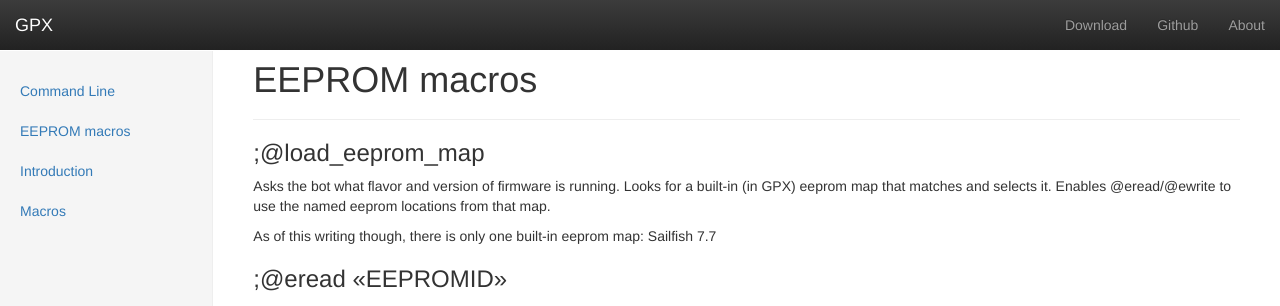
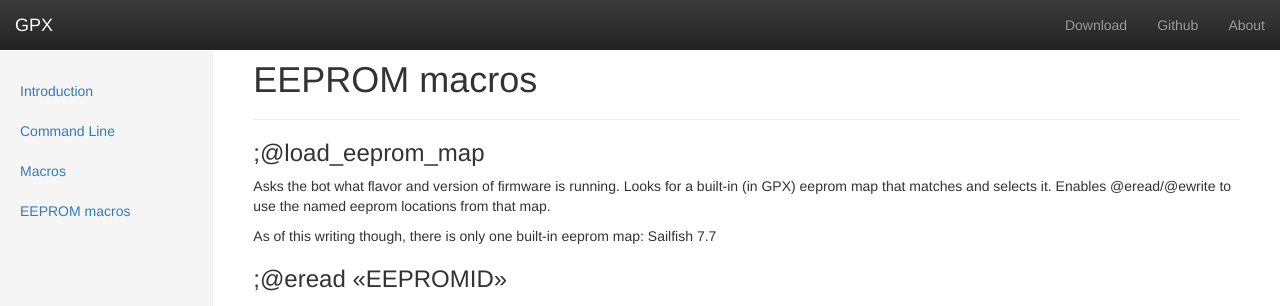
Before and after one commit to markwal/GpxUi, a Jekyll site: the page built from _docs/eeprommacros.md, in a window 1280 px wide. Shown: the top 306 px of the page. Built offline with Jekyll 4.4.1, drawn with Linux system fonts in a browser that asks for light colours; nearby versions of some CDN libraries.

Commit message:
Manual ordering of the TOC

```diff
--- a/_layouts/doc.html
+++ b/_layouts/doc.html
@@ -26,7 +26,8 @@ layout: default
   <div class="row">
     <div id="sidebar" class="col-sm-3 col-md-2 sidebar">
       <ul class="nav nav-sidebar">
-        {% for doc in site.docs %}
+        {% assign docs = site.docs | sort: 'order' %}
+        {% for doc in docs %}
         <li><a href="{{ doc.url | prepend: site.baseurl }}">{{ doc.title }}</a></li>
         {% endfor %}
       </ul>
```
Also changed, not shown: _docs/commandline.md (+1 -0 lines), _docs/eeprommacros.md (+1 -0 lines), _docs/intro.md (+1 -0 lines), _docs/macros.md (+1 -0 lines).
